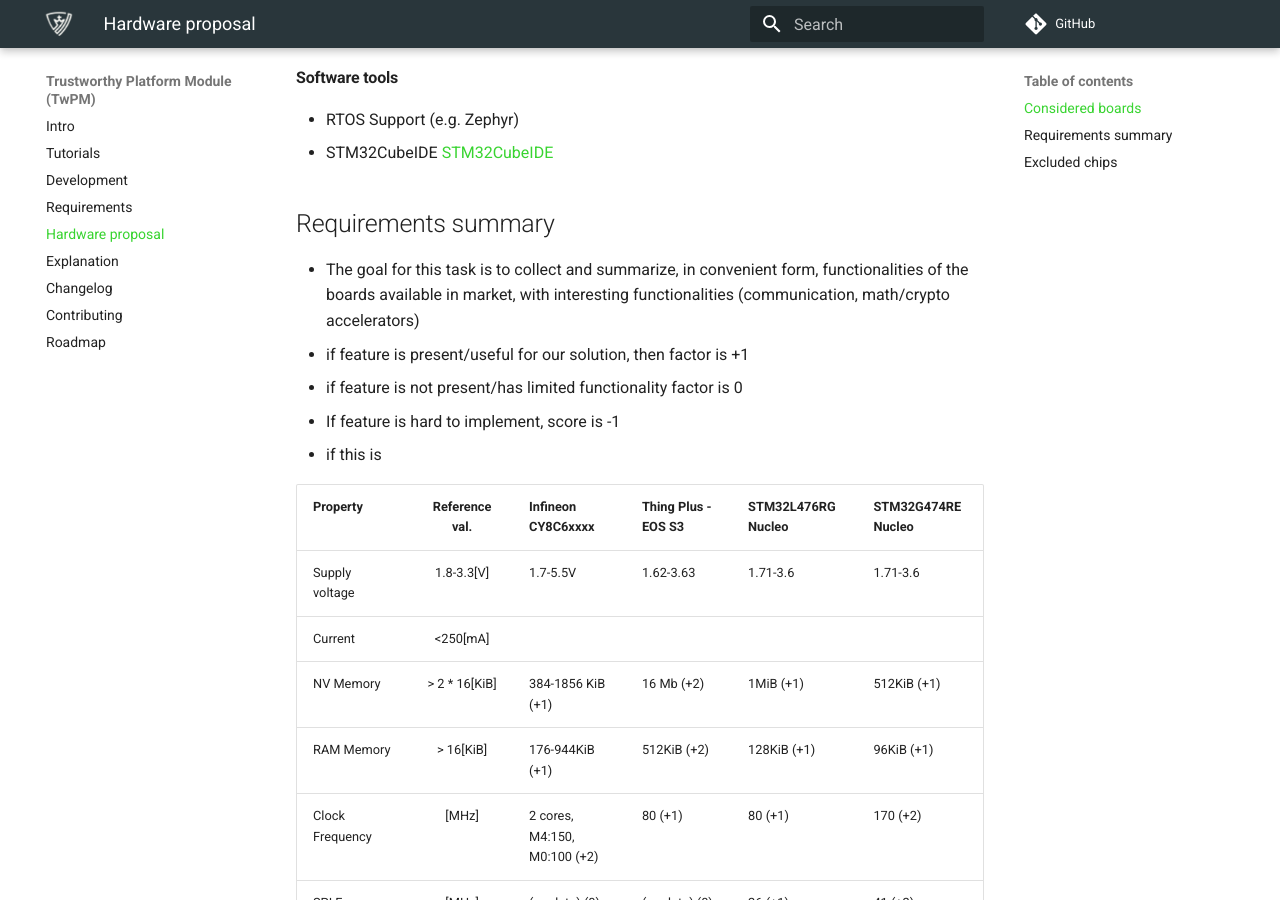
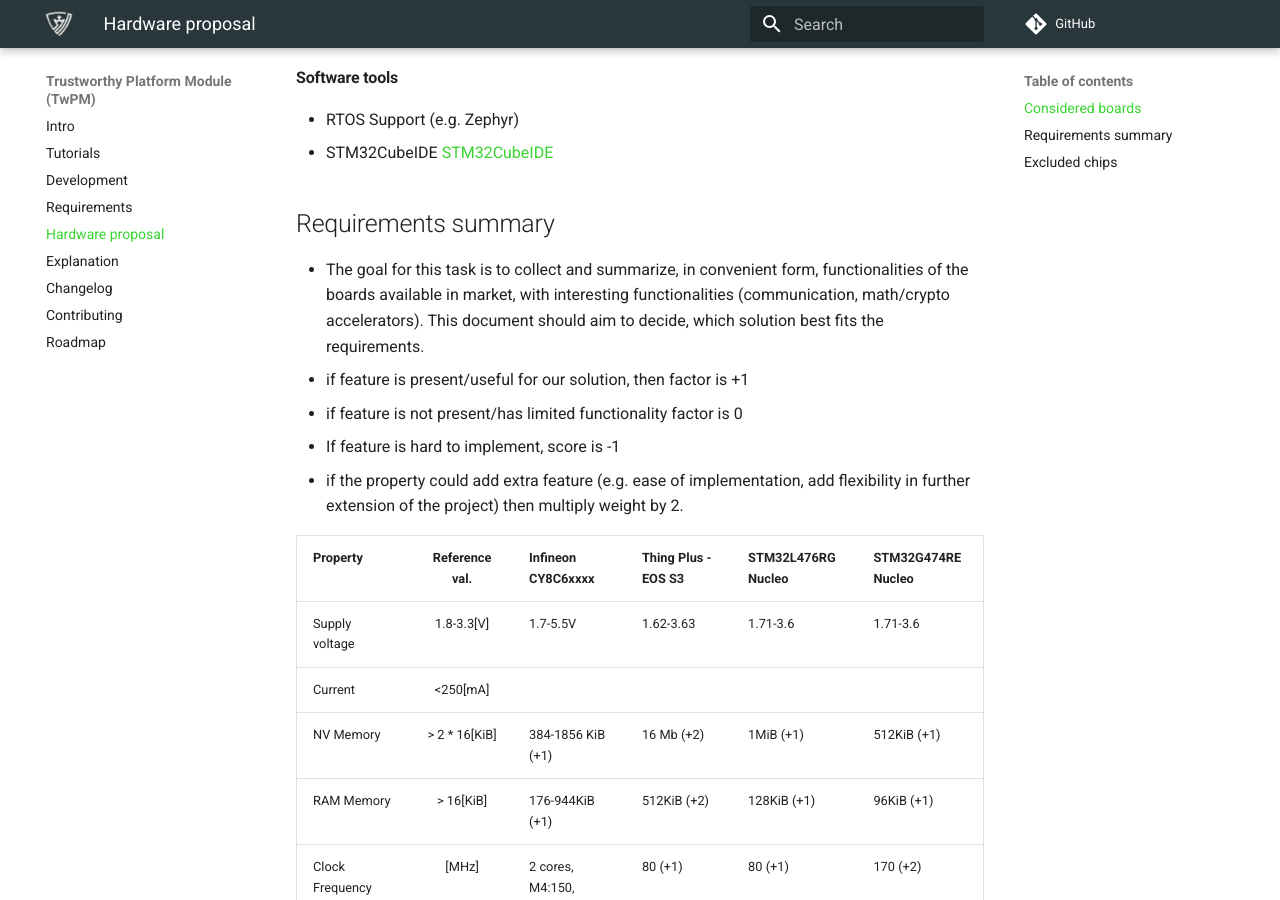
Before and after one commit to Dasharo/twpm-docs, an MkDocs documentation site: the page built from docs/requirements/hardware-proposal.md, in a window 1280 px wide and 900 px high, scrolled down 3066 px. Built offline with MkDocs 1.6.1 and Material for MkDocs 9.7.7, drawn with Linux system fonts in a browser that asks for light colours; comment, search, counter and statistics services are not loaded.

Commit message:
hardware-proposal.md: Correct sentences in summary
Signed-off-by: Karol Zmyslowski <karol.zmyslowski@3mdeb.com>

```diff
--- a/docs/requirements/hardware-proposal.md
+++ b/docs/requirements/hardware-proposal.md
@@ -122,11 +122,13 @@
 
 * The goal for this task is to collect and summarize, in convenient form,
 functionalities of the boards available in market, with interesting
-functionalities (communication, math/crypto accelerators)
+functionalities (communication, math/crypto accelerators). This document
+should aim to decide, which solution best fits the requirements.
 * if feature is present/useful for our solution, then factor is +1
 * if feature is not present/has limited functionality factor is 0
   * If feature is hard to implement, score is -1
-* if this is
+* if the property could add extra feature (e.g. ease of implementation,
+add flexibility in further extension of the project) then multiply weight by 2.
 
 |Property			|Reference val.	|Infineon CY8C6xxxx		|Thing Plus - EOS S3	|STM32L476RG Nucleo	|STM32G474RE Nucleo	|
 |:------------------------------|:-------------:|:------------------------------|:----------------------|:----------------------|:----------------------|
```
